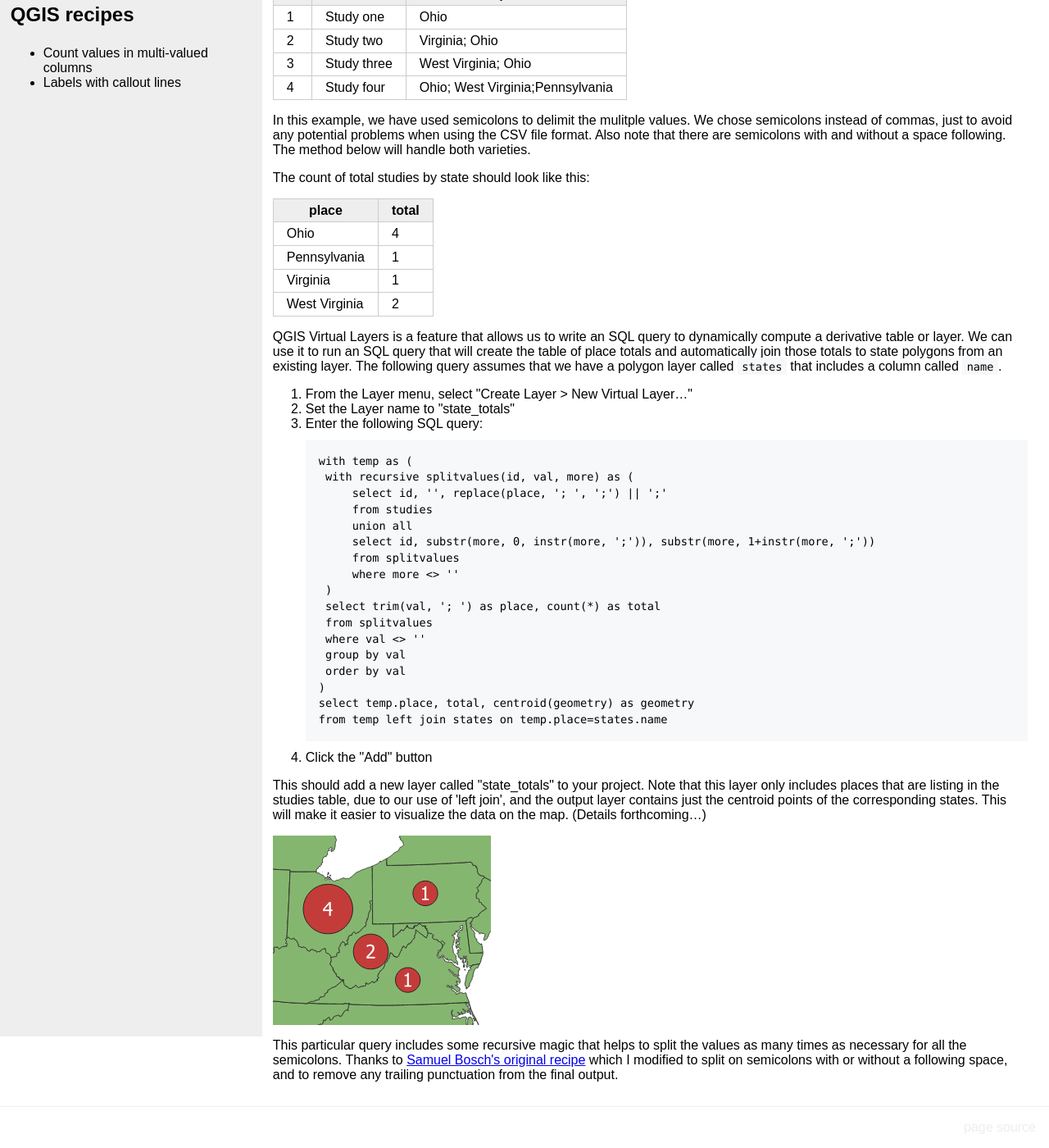
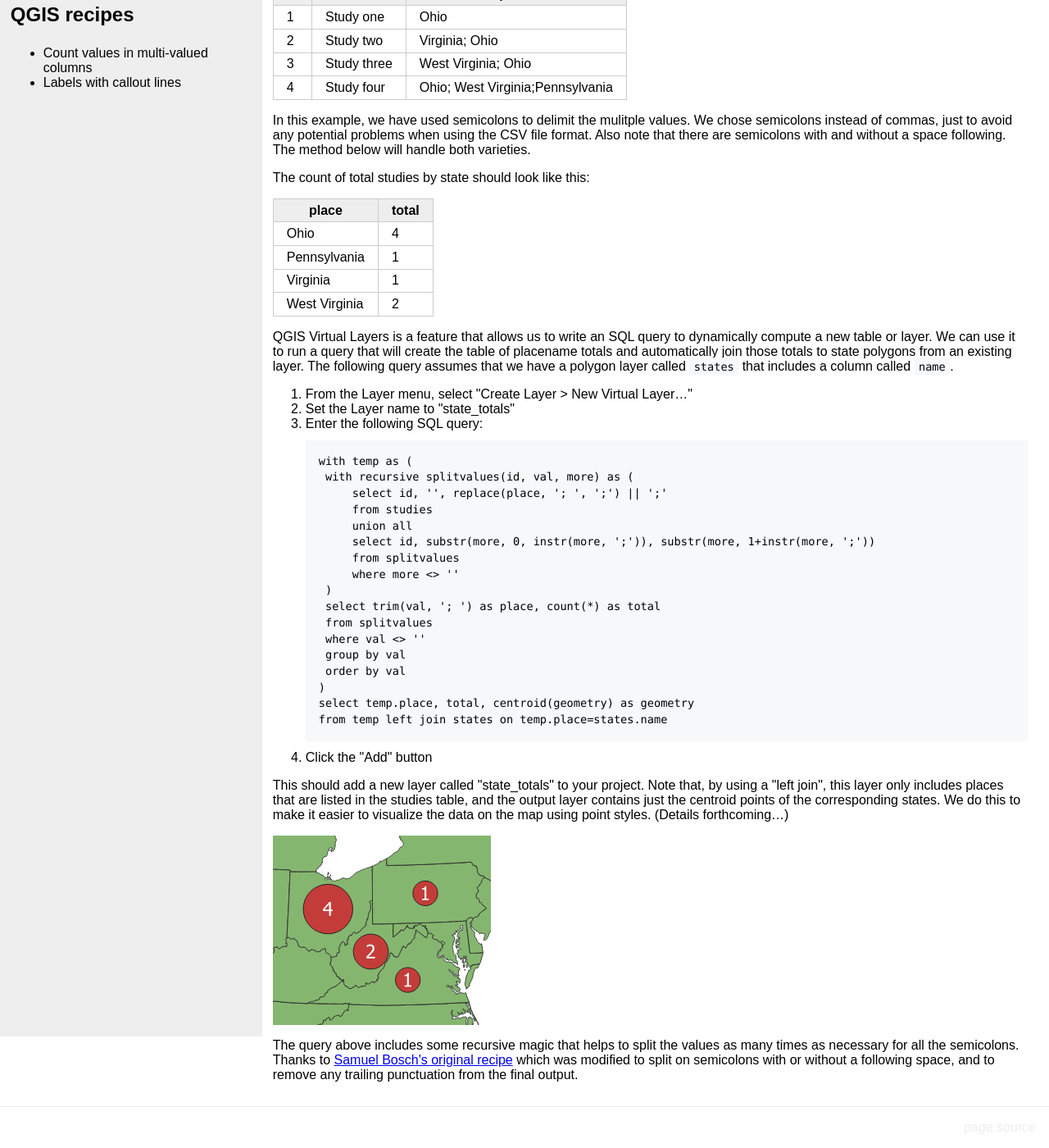
Before and after one commit to cornell-gis/gis-cookbook, a Jekyll site: the page built from qgis/count-multivalues.md, in a window 1280 px wide and 1400 px high, scrolled down 213 px. Shown: the whole window at 82% size. Built offline with Jekyll 4.4.1, drawn with Linux system fonts in a browser that asks for light colours; our own code applies the rules of GitHub Pages for plain Markdown files.

Commit message:
Update count-multivalues.md

````diff
--- a/qgis/count-multivalues.md
+++ b/qgis/count-multivalues.md
@@ -20,7 +20,7 @@ Pennsylvania  | 1
 Virginia      | 1
 West Virginia | 2
 
-QGIS Virtual Layers is a feature that allows us to write an SQL query to dynamically compute a derivative table or layer.  We can use it to run an SQL query that will create the table of place totals and automatically join those totals to state polygons from an existing layer.  The following query assumes that we have a polygon layer called `states` that includes a column called `name`.
+QGIS Virtual Layers is a feature that allows us to write an SQL query to dynamically compute a new table or layer.  We can use it to run a query that will create the table of placename totals and automatically join those totals to state polygons from an existing layer.  The following query assumes that we have a polygon layer called `states` that includes a column called `name`.
 
 1. From the Layer menu, select "Create Layer > New Virtual Layer..."
 2. Set the Layer name to "state_totals"
@@ -46,8 +46,8 @@ from temp left join states on temp.place=states.name
 ```
 4. Click the "Add" button
 
-This should add a new layer called "state_totals" to your project.  Note that this layer only includes places that are listing in the studies table, due to our use of 'left join', and the output layer contains just the centroid points of the corresponding states.  This will make it easier to visualize the data on the map.  (Details forthcoming...)
+This should add a new layer called "state_totals" to your project.  Note that, by using a "left join", this layer only includes places that are listed in the studies table, and the output layer contains just the centroid points of the corresponding states.  We do this to make it easier to visualize the data on the map using point styles.  (Details forthcoming...)
 
 ![count-multivalues map](image/count-multivalues.png)
 
-This particular query includes some recursive magic that helps to split the values as many times as necessary for all the semicolons.  Thanks to [Samuel Bosch's original recipe](http://www.samuelbosch.com/2018/02/split-into-rows-sqlite.html) which I modified to split on semicolons with or without a following space, and to remove any trailing punctuation from the final output.
+The query above includes some recursive magic that helps to split the values as many times as necessary for all the semicolons.  Thanks to [Samuel Bosch's original recipe](http://www.samuelbosch.com/2018/02/split-into-rows-sqlite.html) which was modified to split on semicolons with or without a following space, and to remove any trailing punctuation from the final output.
````
